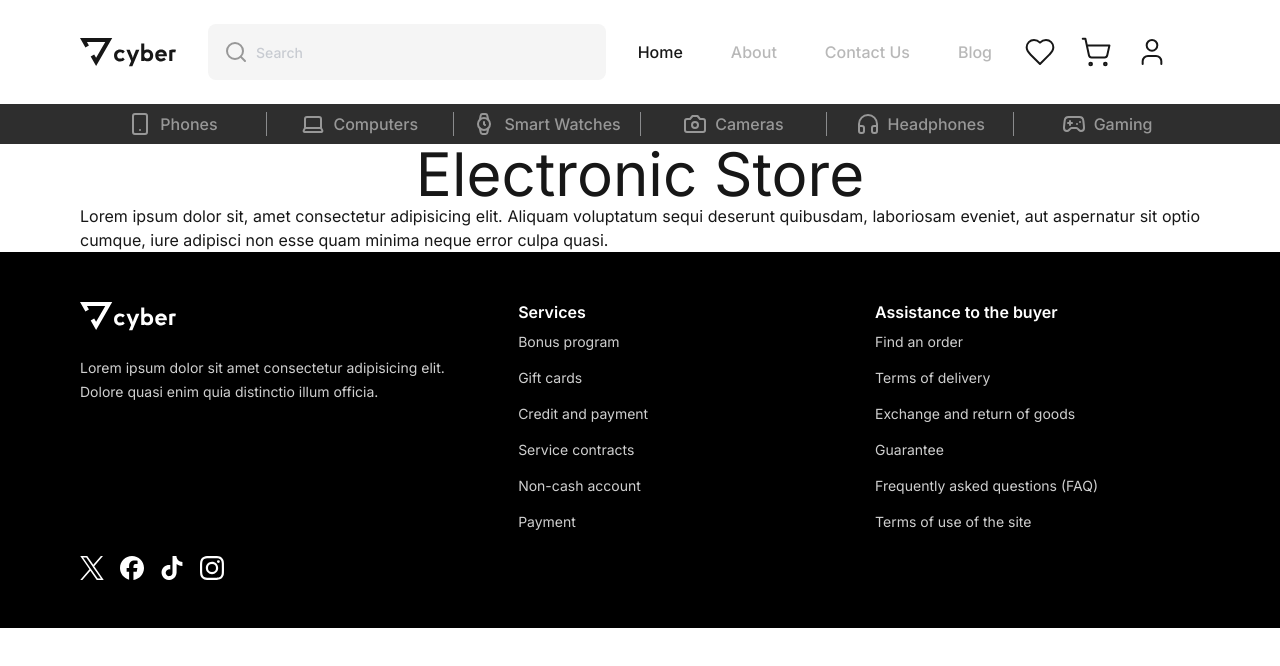
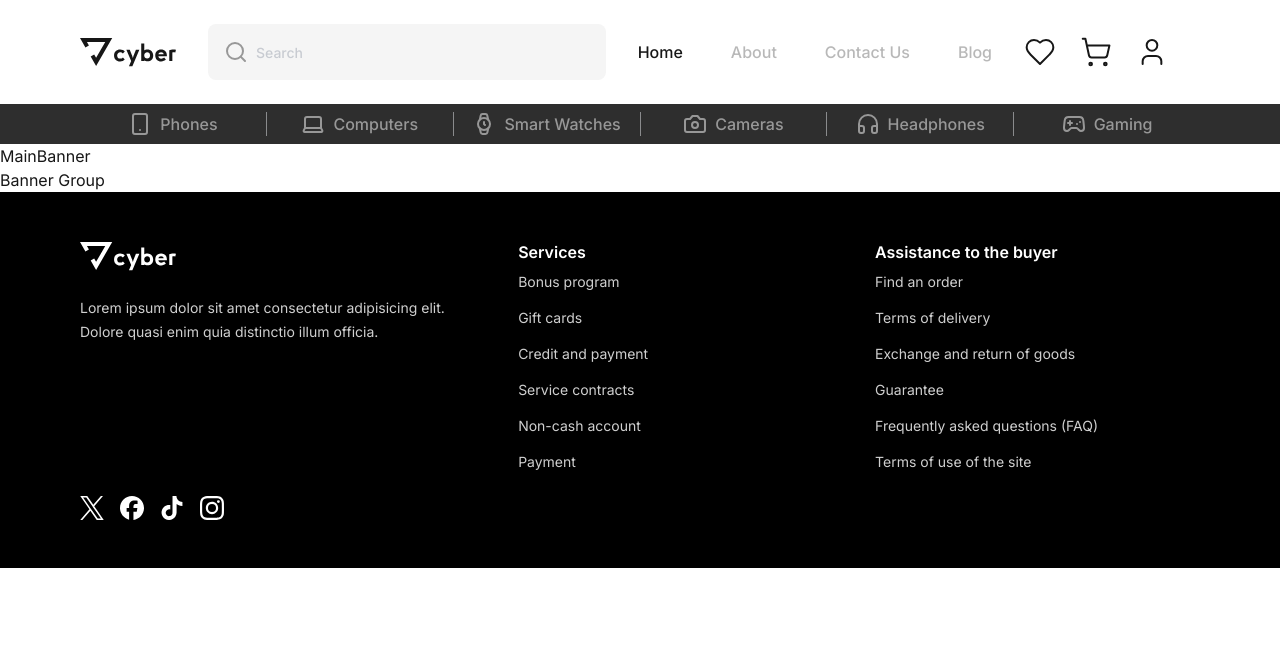
Before and after one commit to alexandreraminelli/pratica-nextjs-electronic-store, a Next.js app: page / in a window 1280 px wide. Shown: the top 666 px of the page. Built offline with nearby package versions, Linux system fonts and the light colour scheme.

Commit message:
feat: criação dos componentes de banner

```diff
--- a/src/app/(pages)/page.tsx
+++ b/src/app/(pages)/page.tsx
@@ -1,12 +1,14 @@
+import HomeBanners from "@/app/ui/pages/homepage/banners/HomeBanners"
+
 /**
  * Página inicial do site.
  * @author Alexandre Raminelli Junior
  */
 export default function Home() {
   return (
-    <main className="pd-container">
-      <h1 className="text-6xl text-center">Electronic Store</h1>
-      <p className="text-justify">Lorem ipsum dolor sit, amet consectetur adipisicing elit. Aliquam voluptatum sequi deserunt quibusdam, laboriosam eveniet, aut aspernatur sit optio cumque, iure adipisci non esse quam minima neque error culpa quasi.</p>
+    <main>
+      {/* Banners */}
+      <HomeBanners />
     </main>
   )
 }
--- /dev/null
+++ b/src/app/ui/pages/homepage/banners/BannerGroup.tsx
@@ -0,0 +1,8 @@
+/**
+ * Grupo de banners da tela inicial.
+ *
+ * @author Alexandre Raminelli
+ */
+export default function BannerGroup() {
+  return <p>Banner Group</p>
+}
--- /dev/null
+++ b/src/app/ui/pages/homepage/banners/HomeBanners.tsx
@@ -0,0 +1,18 @@
+import MainBanner from "./MainBanner"
+import BannerGroup from "./BannerGroup"
+
+/**
+ * Banners da página inicial.
+ *
+ * @author Alexandre Raminelli
+ */
+export default function HomeBanners() {
+  return (
+    <section>
+      {/* Banner principal */}
+      <MainBanner />
+      {/* Outros banners */}
+      <BannerGroup />
+    </section>
+  )
+}
--- /dev/null
+++ b/src/app/ui/pages/homepage/banners/MainBanner.tsx
@@ -0,0 +1,8 @@
+/**
+ * Banner principal da página inicial.
+ *
+ * @author Alexandre Raminelli
+ */
+export default function MainBanner() {
+  return <p>MainBanner</p>
+}
```
